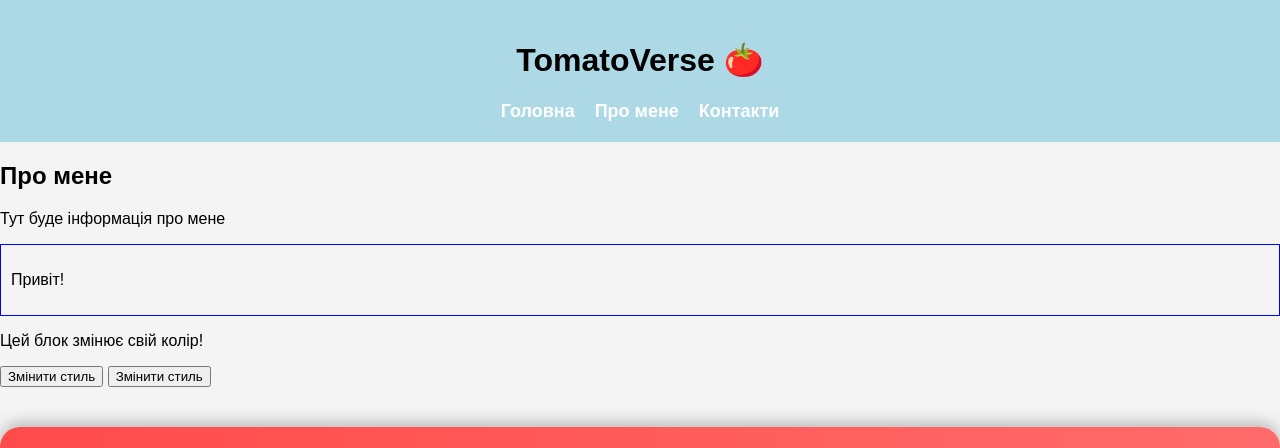
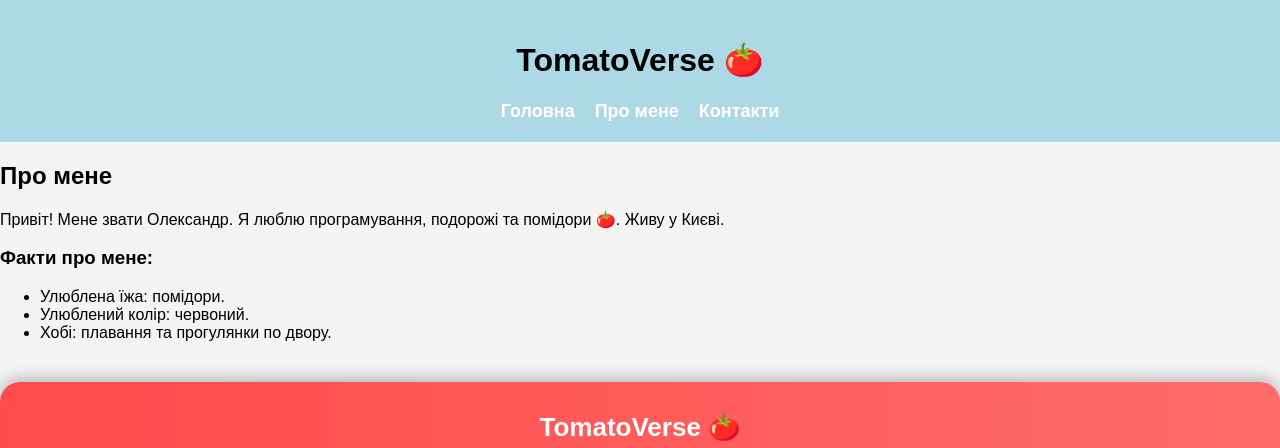
Before and after one commit to OKidsbruh/TomatoVerse-, a plain HTML site: page about.html in a window 1280 px wide. Shown: the top 448 px of the page. Drawn offline with Linux system fonts and the light colour scheme.

Commit message:
Revise about.html with personal details
Updated the 'about' page with personal information and facts.

```diff
--- a/about.html
+++ b/about.html
@@ -3,7 +3,7 @@
 <head>
   <meta charset="utf-8">
   <meta name="viewport" content="width=device-width, initial-scale=1">
-	<title></title>
+  <title>Про мене — TomatoVerse 🍅</title>
   <link rel="stylesheet" type="text/css" href="style.css">
 </head>
 <body>
@@ -11,7 +11,7 @@
   <header>
     <h1>TomatoVerse 🍅</h1>
     <nav>
-			<a id="index" href="index.html">Головна</a>
+      <a href="index.html">Головна</a>
       <a href="about.html">Про мене</a>
       <a href="contacts.html">Контакти</a>
     </nav>
@@ -20,26 +20,22 @@
   <!-- Основний контент -->
   <main class="page2">
     <h2>Про мене</h2>
-		<p>Тут буде інформація про мене</p>
+    <p>Привіт! Мене звати Олександр. Я люблю програмування, подорожі та помідори 🍅.
+    Живу у Києві.</p>
+
+    <h3>Факти про мене:</h3>
+    <ul>
+      <li>Улюблена їжа: помідори.</li>
+      <li>Улюблений колір: червоний.</li>
+      <li>Хобі: плавання та прогулянки по двору.</li>
+    </ul>
   </main>
 
-	<div id="infoBox" class="infoBlock">
-		<p>Привіт!</p>
-	</div>
-
-	<div id="colorBox" class="color-block">
- 		<p>Цей блок змінює свій колір!</p>
-	</div>
-
-	<button id="changeStyleBtn" onclick="changeStyle()">Змінити стиль</button>
-
-	<button id="toggleStyleBtn" onclick="toggleStyle()">Змінити стиль</button>
-
+  <!-- Футер -->
   <footer>
     <div class="footer-content">
       <h3>TomatoVerse 🍅</h3>
       <p>Смакуй життя з нами — все про помідори, з любов’ю та натхненням!</p>
-
       <div class="social-links">
         <a href="https://instagram.com" target="_blank" class="insta" title="Instagram">
           <img src="https://cdn.jsdelivr.net/gh/simple-icons/simple-icons/icons/instagram.svg" alt="Instagram">
@@ -51,12 +47,8 @@
           <img src="https://cdn.jsdelivr.net/gh/simple-icons/simple-icons/icons/youtube.svg" alt="YouTube">
         </a>
       </div>
-
       <p class="footer-bottom">© 2025 TomatoVerse — Всі права захищено</p>
     </div>
   </footer>
-
-<script src="script.js"></script>
-
 </body>
 </html>
```
Lines whose indentation alone changed are shown as unchanged.
